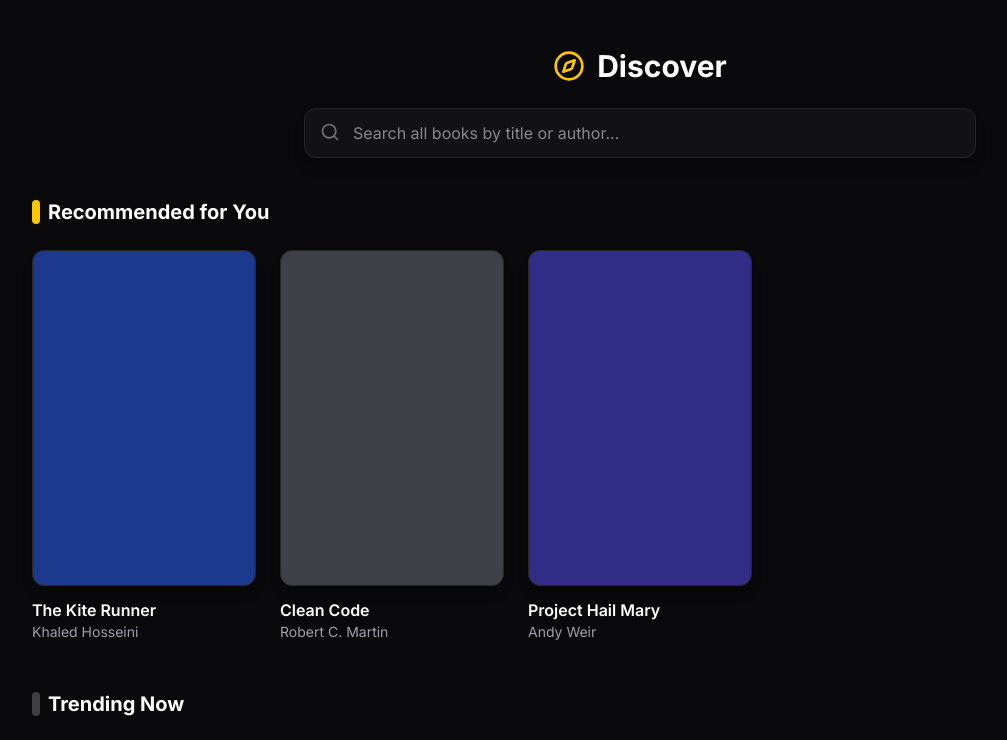
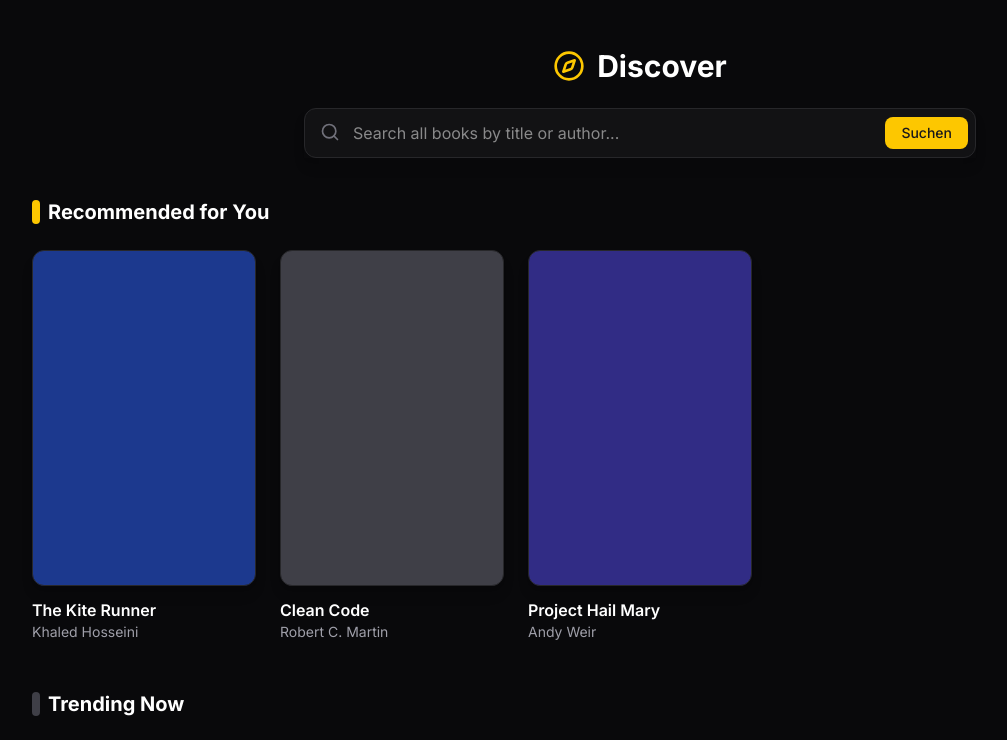
Before and after one commit to Flol27/EpiLog, a Next.js app: page /discover in a window 1280 px wide. Shown: the top 740 px of the page, without its empty margins (0-1007 px from the left). Built offline with nearby package versions, Linux system fonts and the light colour scheme.

Commit message:
added search functionality over openlibrary api

```diff
--- /dev/null
+++ b/app/api/openlibrary_search/route.ts
@@ -0,0 +1,91 @@
+import { NextResponse } from 'next/server';
+
+export async function GET(request: Request) {
+  const { searchParams } = new URL(request.url);
+  const query = searchParams.get('q');
+
+  if (!query) {
+    return NextResponse.json({ error: 'Suchbegriff fehlt' }, { status: 400 });
+  }
+
+  const trimmedQuery = query.trim();
+
+  // REGEX-CHECK: Besteht die Eingabe nur aus Zahlen und ist zwischen 10 und 13 Zeichen lang?
+  // Wenn ja, ist es höchstwahrscheinlich eine ISBN.
+  const isIsbn = /^[0-9-]{10,17}$/.test(trimmedQuery.replace(/-/g, ''));
+
+  let apiUrl = '';
+  if (isIsbn) {
+    // Wenn es eine ISBN ist, filtern wir direkt nach dem ISBN-Parameter
+    apiUrl = `https://openlibrary.org/search.json?isbn=${encodeURIComponent(trimmedQuery)}`;
+  } else {
+    // Ansonsten normale Freitextsuche
+    apiUrl = `https://openlibrary.org/search.json?q=${encodeURIComponent(trimmedQuery)}`;
+  }
+
+  try {
+    const response = await fetch(apiUrl, {
+      next: { revalidate: 0 } // 1 Stunde cachen
+    });
+
+    if (!response.ok) {
+      return NextResponse.json({ error: 'OpenLibrary API Fehler' }, { status: response.status });
+    }
+
+    const data = await response.json();
+
+    if (!data.docs || data.docs.length === 0) {
+      return NextResponse.json([]);
+    }
+
+    // Wir limitieren auf die ersten 5 Treffer
+    const books = await Promise.all(data.docs.slice(0, 5).map(async (book: any) => {
+    let displayIsbn = 'Keine ISBN vorhanden';
+
+    // 1. Dein funktionierender Code für das "ia"-Array
+    if (book.ia && book.ia.length > 0) {
+      const isbnEntry = book.ia.find((id: string) => id.startsWith('isbn_'));
+      if (isbnEntry) {
+        displayIsbn = isbnEntry.replace('isbn_', '');
+      }
+    }
+
+    // 2. Fallback auf das normale "isbn"-Array
+    if (displayIsbn === 'Keine ISBN vorhanden' && book.isbn && book.isbn.length > 0) {
+      displayIsbn = book.isbn[0];
+    }
+
+    // 3. DER NEUE RETTER: Fallback über den cover_edition_key
+    // Wenn wir immer noch keine ISBN haben, aber ein konkretes Cover-Edition-Key existiert
+    if (displayIsbn === 'Keine ISBN vorhanden' && book.cover_edition_key) {
+      try {
+        // Wir fragen die spezifische Edition-API ab
+        const editionResponse = await fetch(`https://openlibrary.org/books/${book.cover_edition_key}.json`);
+        if (editionResponse.ok) {
+          const editionData = await editionResponse.json();
+
+          // Edition-Objekte haben die ISBNs oft in "isbn_13" oder "isbn_10"
+          if (editionData.isbn_13 && editionData.isbn_13.length > 0) {
+            displayIsbn = editionData.isbn_13[0];
+          } else if (editionData.isbn_10 && editionData.isbn_10.length > 0) {
+            displayIsbn = editionData.isbn_10[0];
+          }
+        }
+      }
+      catch (e) {
+        console.error("Fehler beim Abrufen der Edition-ISBN", e);
+      }
+    }
+
+    return {
+      title: book.title,
+      author: book.author_name?.[0] || 'Unbekannter Autor',
+      isbn: displayIsbn,
+    };
+  }));
+
+    return NextResponse.json(books);
+  } catch (error) {
+    return NextResponse.json({ error: 'Interner Server-Fehler' }, { status: 500 });
+  }
+}
--- a/app/discover/page.tsx
+++ b/app/discover/page.tsx
@@ -5,10 +5,21 @@ import { Compass, Search } from "lucide-react";
 import { mockBooks } from "../lib/data";
 import BookModal from "../components/BookModal";
 
+interface Book {
+  title: string;
+  author: string;
+  isbn: string;
+}
+
 export default function Discover() {
   const [searchTerm, setSearchTerm] = useState("");
   const [selectedBook, setSelectedBook] = useState<any>(null);
   const [isModalOpen, setIsModalOpen] = useState(false);
+
+  const [query, setQuery] = useState("");
+  const [books, setBooks] = useState<Book[]>([]);
+  const [loading, setLoading] = useState(false);
+  const [error, setError] = useState("");
 
   // Gefilterte Bücher für die Suche
   const searchResults = mockBooks.filter(book =>
@@ -21,6 +32,30 @@ export default function Discover() {
     setIsModalOpen(true);
   };
 
+  // Die Suchfunktion für die OpenLibrary API
+  const handleSearch = async (e: React.FormEvent) => {
+    e.preventDefault();
+    if (!query.trim()) return;
+
+    setLoading(true);
+    setError("");
+
+    try {
+      const response = await fetch(`/api/openlibrary_search?q=${encodeURIComponent(query)}`);
+
+      if (!response.ok) {
+        throw new Error("Fehler beim Abrufen der Bücher");
+      }
+
+      const data = await response.json();
+      setBooks(data);
+    } catch (err) {
+      setError("Etwas ist schiefgelaufen. Bitte versuche es erneut.");
+    } finally {
+      setLoading(false);
+    }
+  };
+
   return (
     <div className="flex flex-col gap-10 w-full animate-in fade-in duration-500">
 
@@ -30,14 +65,25 @@ export default function Discover() {
           <Compass className="text-yellow-400 w-8 h-8"/> Discover
         </h1>
         <div className="relative w-full shadow-lg">
-          <Search className="absolute left-4 top-3.5 w-5 h-5 text-zinc-500" />
-          <input
-            type="text"
-            placeholder="Search all books by title or author..."
-            className="w-full bg-[#121214] border border-zinc-800 rounded-xl py-3 pl-12 pr-4 text-white focus:outline-none focus:border-yellow-400 transition-colors"
-            value={searchTerm}
-            onChange={(e) => setSearchTerm(e.target.value)}
-          />
+          <form onSubmit={handleSearch} className="w-full relative flex items-center">
+            <Search className="absolute left-4 top-3.5 w-5 h-5 text-zinc-500 pointer-events-none" />
+
+            <input
+              type="text"
+              placeholder="Search all books by title or author..."
+              className="w-full bg-[#121214] border border-zinc-800 rounded-xl py-3 pl-12 pr-24 text-white focus:outline-none focus:border-yellow-400 transition-colors"
+              value={query}
+              onChange={(e) => setQuery(e.target.value)}
+            />
+
+            <button
+              type="submit"
+              disabled={loading}
+              className="absolute right-2 px-4 py-1.5 bg-yellow-400 hover:bg-yellow-300 disabled:bg-zinc-700 text-zinc-900 font-medium rounded-lg text-sm transition-colors cursor-pointer"
+            >
+              {loading ? "Sucht..." : "Suchen"}
+            </button>
+          </form>
         </div>
       </div>
 
```
